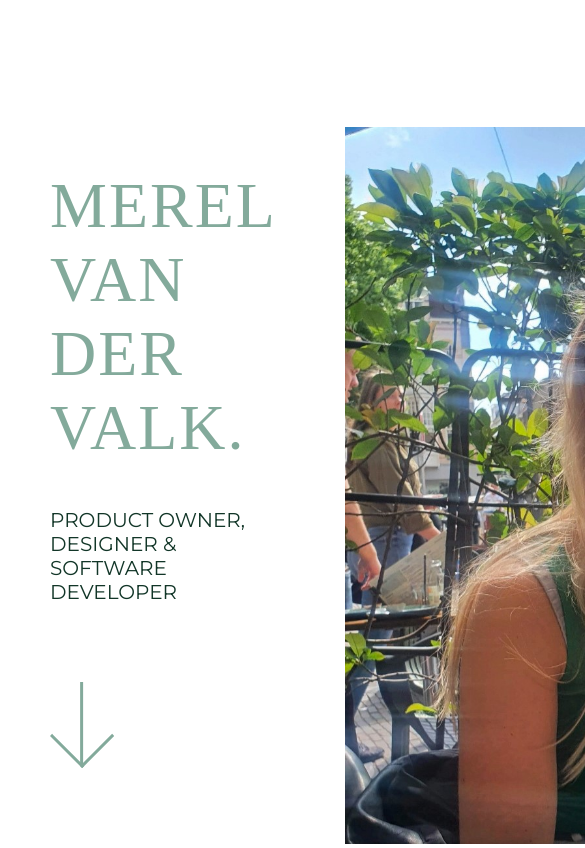
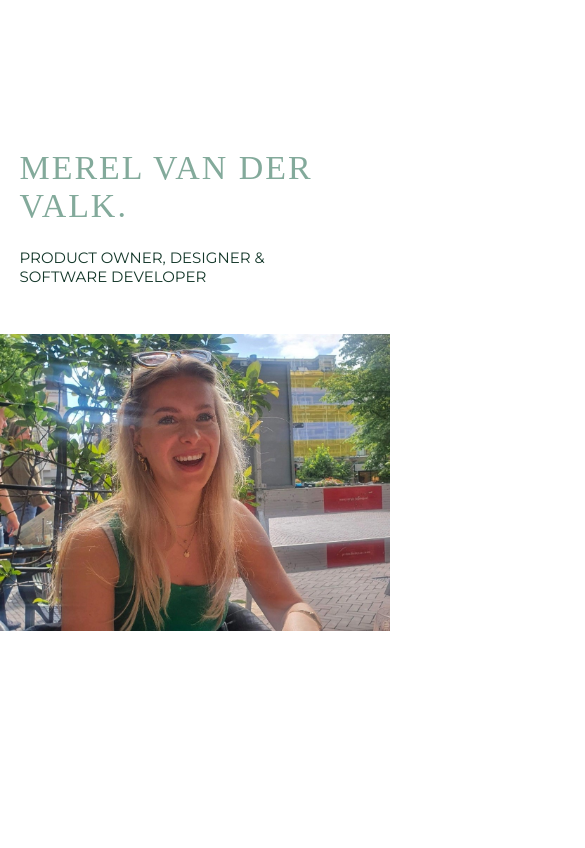
Before and after one commit to MerelValk/portfolio-july-2022, a React (Create React App) app: page / in a window 390 px wide. Shown: the top 848 px of the page, 585 px wide, since content can reach past the window. Built offline with nearby package versions, Linux system fonts and the light colour scheme; a web font is replaced by a local one.

Commit message:
fixed mobile view

```diff
--- a/src/components/header/Header.jsx
+++ b/src/components/header/Header.jsx
@@ -8,15 +8,16 @@ export default function Header() {
         <div className={style.leftContainer}>
           <div>
             <h1>Merel van der Valk.</h1>
-            <p>PRODUCT OWNER, DESIGNER &</p>
-            <p>SOFTWARE DEVELOPER</p>
+            <h2>PRODUCT OWNER, DESIGNER &</h2>
+            <h2>SOFTWARE DEVELOPER</h2>
           </div>
           <a className={style.arrowButton}>
-            <Arrow />
+            <Arrow className={style.arrowIcon} />
           </a>
         </div>
         <div className={style.rightContainer}>
           <img src="MerelUtrecht.jpg" alt="Merel lachend" className={style.headerImage}/>
+          <img src="MerelUtrechtKlein.jpg" alt="Merel lachend" className={style.headerImageMobile}/>
         </div>
       </div>
   )
--- a/src/components/header/header.module.css
+++ b/src/components/header/header.module.css
@@ -1,20 +1,15 @@
 .container {
     width: 100%;
     display: flex;
-    height: 85vh;
 }
 
 .leftContainer, .rightContainer {
     width: 50%;
     padding: 0 50px;
-}
-
-.rightContainer {
-    height: 100%;
+    height: inherit;
 }
 
 .leftContainer {
-    height: 90%;
     display: flex;
     flex-direction: column;
     justify-content: space-between;
@@ -22,8 +17,56 @@
 
 .arrowButton {
     width: 70px;
+    margin-bottom: 5em;
 }
 
-.headerImage {
-    height: 100%;
+.arrowIcon {
+    width: 4vw;
 }
+
+.headerImage{
+    width: 100%;
+    max-height: 85vh;
+}
+
+
+@media screen and (max-width: 1100px) {
+    .arrowButton {
+        margin-bottom: 0;
+    }
+}
+
+@media screen and (max-width: 767px) {
+    .container {
+        flex-direction: column;
+        align-items: center;
+    }
+
+    .rightContainer {
+        width: 100%;
+        padding: 0;
+    }
+
+    .leftContainer {
+        width: 90%;
+        padding: 0 0 3em 0;
+    }
+
+    .arrowButton {
+        display: none;
+    }
+
+    .headerImage {
+        display: none;
+    }
+
+    .headerImageMobile {
+        width: 100%;
+    }
+}
+
+@media screen and (min-width: 767px) {
+    .headerImageMobile {
+        display: none;
+    }
+}
--- a/src/styles/global.css
+++ b/src/styles/global.css
@@ -3,15 +3,23 @@
 h1 {
     font-family: var(--header-text);
     font-weight: 400;
-    font-size: 4em;
+    font-size: calc(40px  +  10  * ((100vw -  767px ) / 623 ));
     text-transform: uppercase;
     color: var(--header-color);
     letter-spacing: 2px;
 }
 
-p {
+h2 {
     font-family: var(--main-text);
+    font-weight: 400;
     color: var(--text-color);
-    font-size: 20px;
+    font-size: 15px;
     margin: 0;
+    text-transform: uppercase;
 }
+
+@media screen and (min-width: 767px) {
+    h2 {
+        font-size: calc(15px  +  3  * ((100vw -  767px ) / 623 ));
+    }
+}
```
Also changed, not shown: public/MerelUtrechtKlein.jpg (added).
